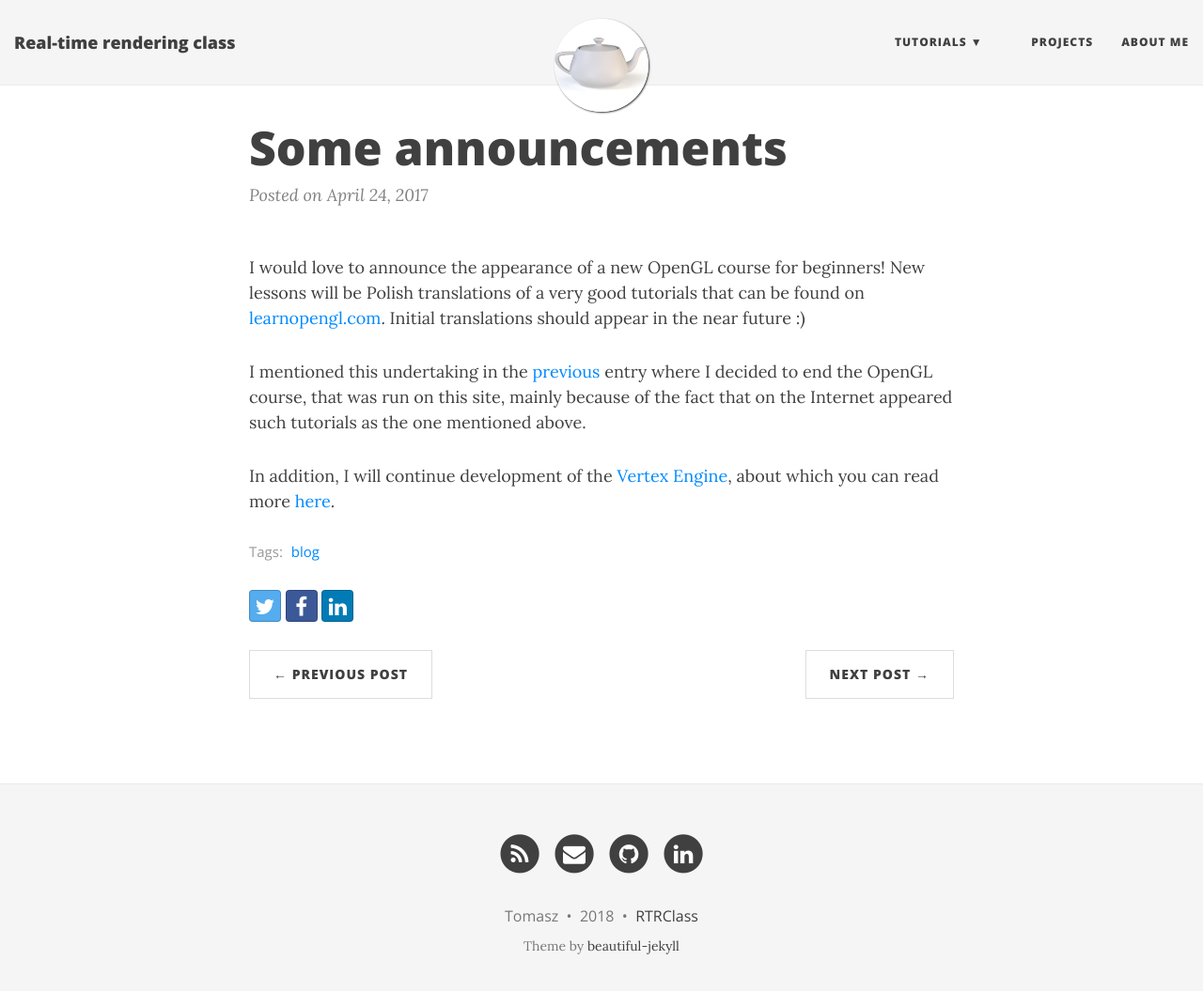
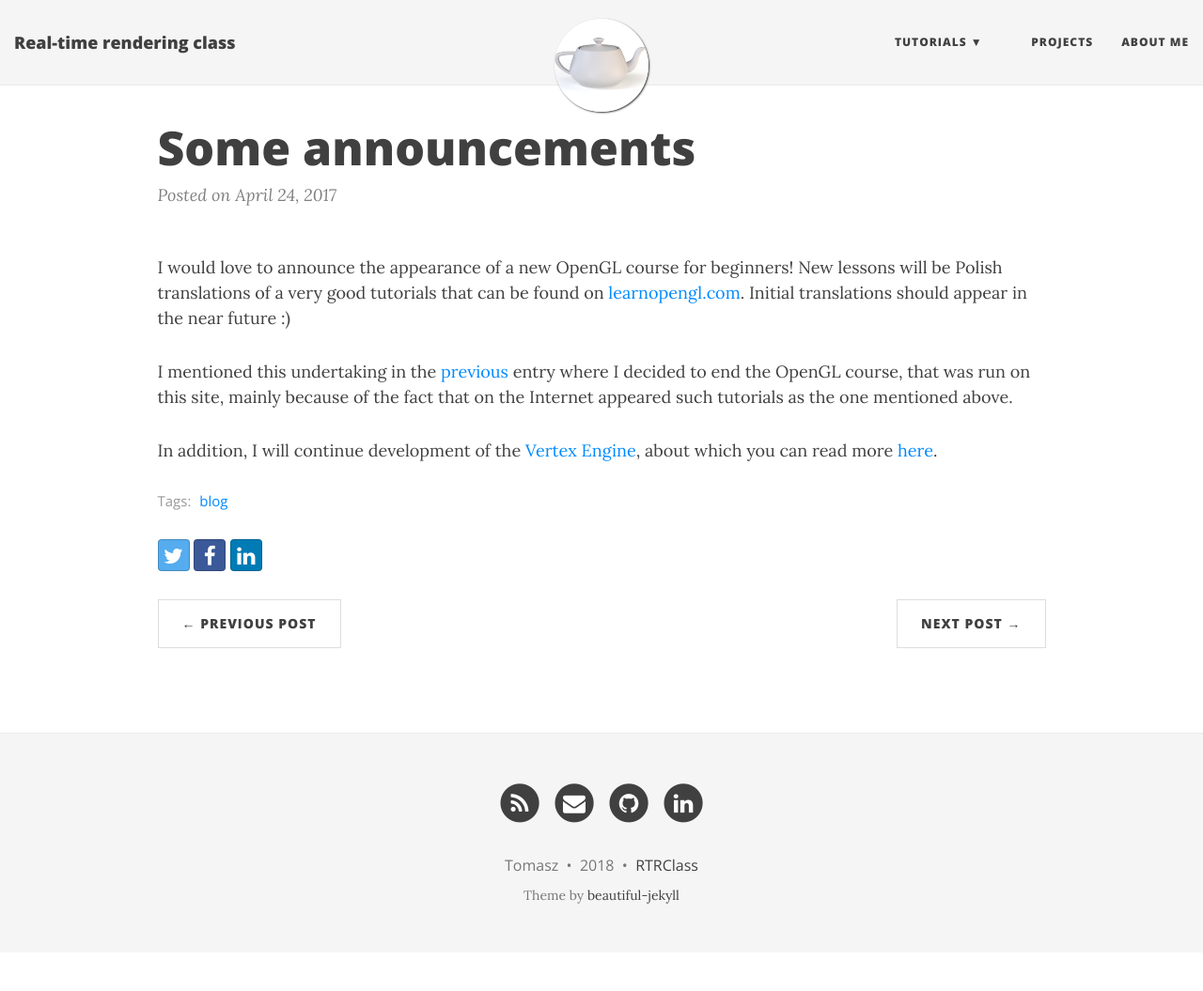
Before and after one commit to tgalaj/tgalaj.github.io, a Jekyll site: the page built from _posts/2017-04-24-some-announcements.md, in a window 1280 px wide and 1068 px high. Shown: the top 1055 px of the window at 94% size. Built offline with Jekyll 4.4.1, drawn with Linux system fonts in a browser that asks for light colours; nearby versions of some CDN libraries; comment, search, counter and statistics services are not loaded.

Commit message:
Changed post content width

```diff
--- a/_includes/header.html
+++ b/_includes/header.html
@@ -48,7 +48,7 @@
 <div class="intro-header no-img">
   <div class="container">
     <div class="row">
-      <div class="col-lg-8 col-lg-offset-2 col-md-10 col-md-offset-1">
+      <div class="col-lg-10 col-md-10 col-md-offset-1">
         <div class="{{ include.type }}-heading">
           <h1>{% if page.title %}{{ page.title }}{% else %}<br/>{% endif %}</h1>
 		  {% if page.subtitle %}
--- a/_layouts/page.html
+++ b/_layouts/page.html
@@ -7,6 +7,7 @@
 <div class="container" role="main">
   <div class="row">
     <div class="col-lg-8 col-lg-offset-2 col-md-10 col-md-offset-1">
+
         {% if page.gh-repo %}
         {% assign gh_split =  page.gh-repo | split:'/'  %}
         {% assign gh_user =  gh_split[0]  %}
--- a/_layouts/post.html
+++ b/_layouts/post.html
@@ -6,9 +6,9 @@
 
 <div class="container">
   <div class="row">
-    <div class="col-lg-8 col-lg-offset-2 col-md-10 col-md-offset-1">
+    <div class="col-lg-10 col-md-10 col-md-offset-1">
 
-      {% if page.gh-repo %}
+        {% if page.gh-repo %}
         {% assign gh_split =  page.gh-repo | split:'/'  %}
         {% assign gh_user =  gh_split[0]  %}
         {% assign gh_repo =  gh_split[1]  %}
```
